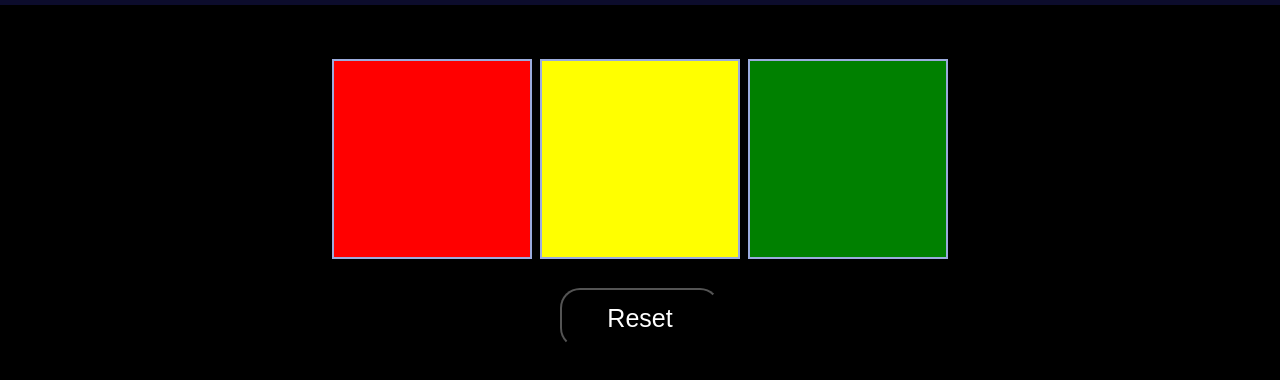
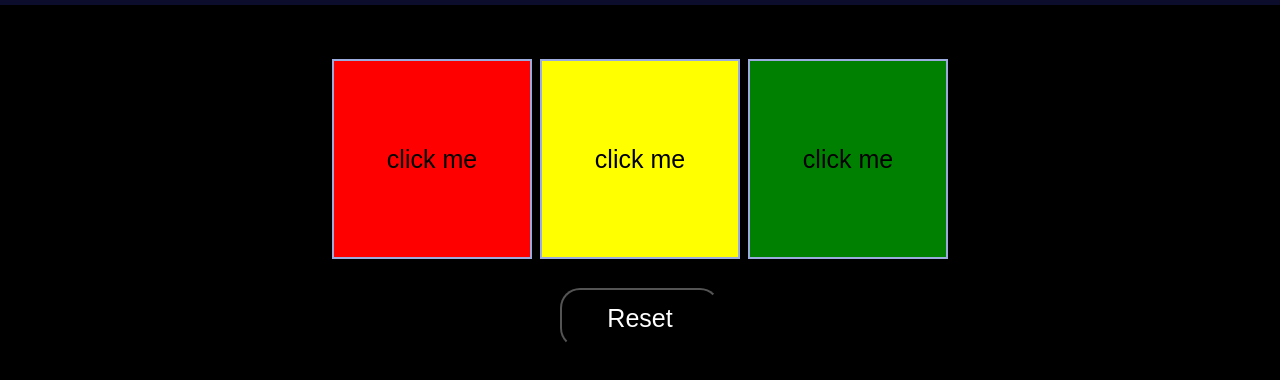
Before and after one commit to Apurv-Here/ClickGame-with-Javascript, a plain HTML site: page index.html in a window 1280 px wide. Shown: the part 48-428 px from the top of the page. Drawn offline with Linux system fonts and the light colour scheme.

Commit message:
ready for hosting

```diff
--- a/boxex.js
+++ b/boxex.js
@@ -25,7 +25,7 @@ function clearScores() {
     timesClicked.yellow = 0
     timesClicked.green = 0
     boxesColor.forEach(square => {
-        square.innerText = ''
+        square.innerText = 'click me'
     })
 }
 
--- a/index.html
+++ b/index.html
@@ -14,9 +14,9 @@
         <h1 class=" topH1 centerFlex">WELCOME TO CLICK GAME</h1>
     </div>
     <div class=" topDiv centerFlex wrapIt">
-        <button class="boxesColor fontNo" id="redBox" value="red"></button>
-        <button class="boxesColor fontNo" id="yellowBox" value="yellow"></button>
-        <button class="boxesColor fontNo" id="greenBox" value="green"></button>
+        <button class="boxesColor fontNo" id="redBox" value="red">click me</button>
+        <button class="boxesColor fontNo" id="yellowBox" value="yellow">click me</button>
+        <button class="boxesColor fontNo" id="greenBox" value="green">click me</button>
     </div>
     <div class="resetDiv centerFlex">
         <button class="fontNo" id="resetBtn">Reset</button>
```
